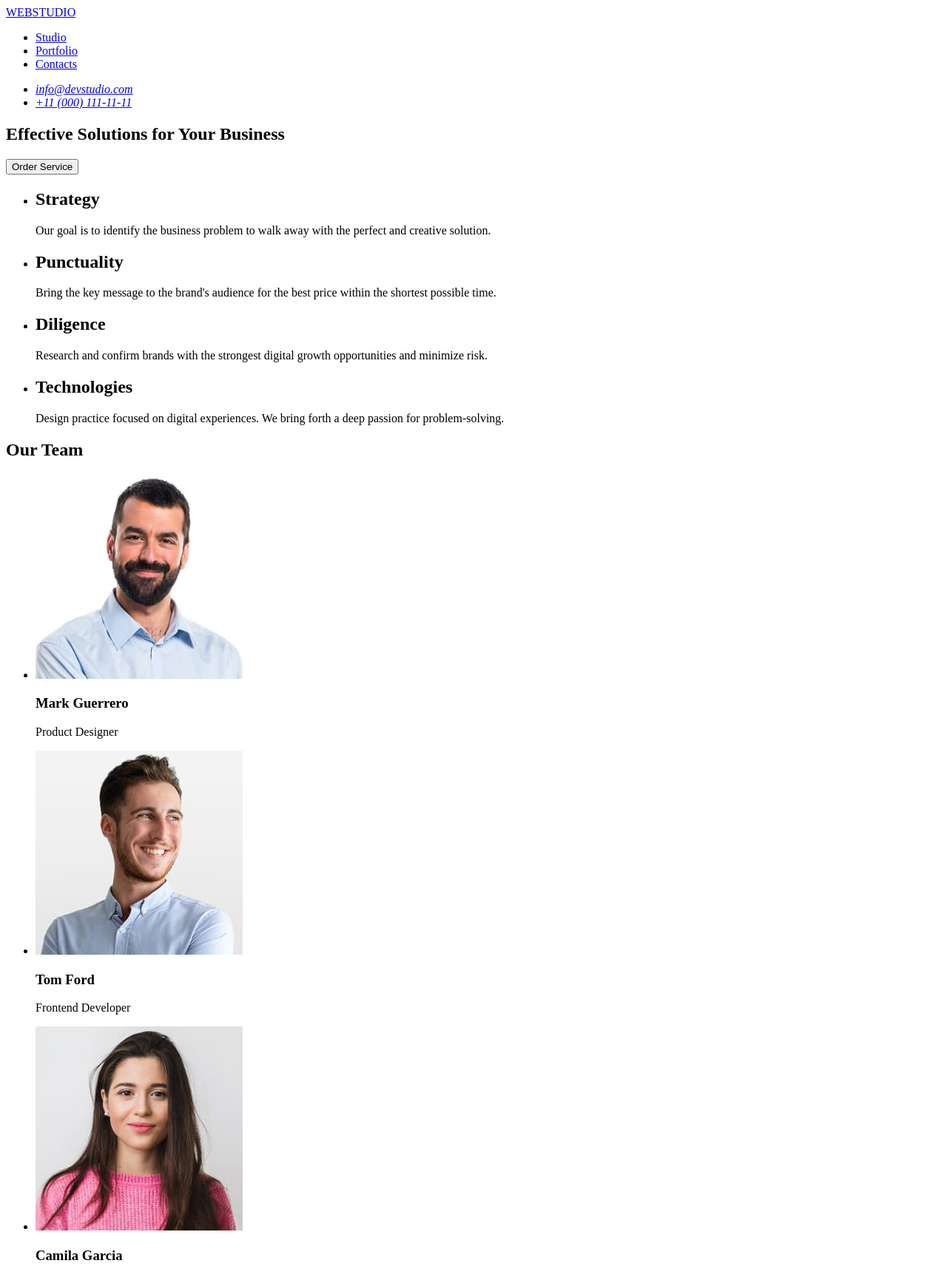
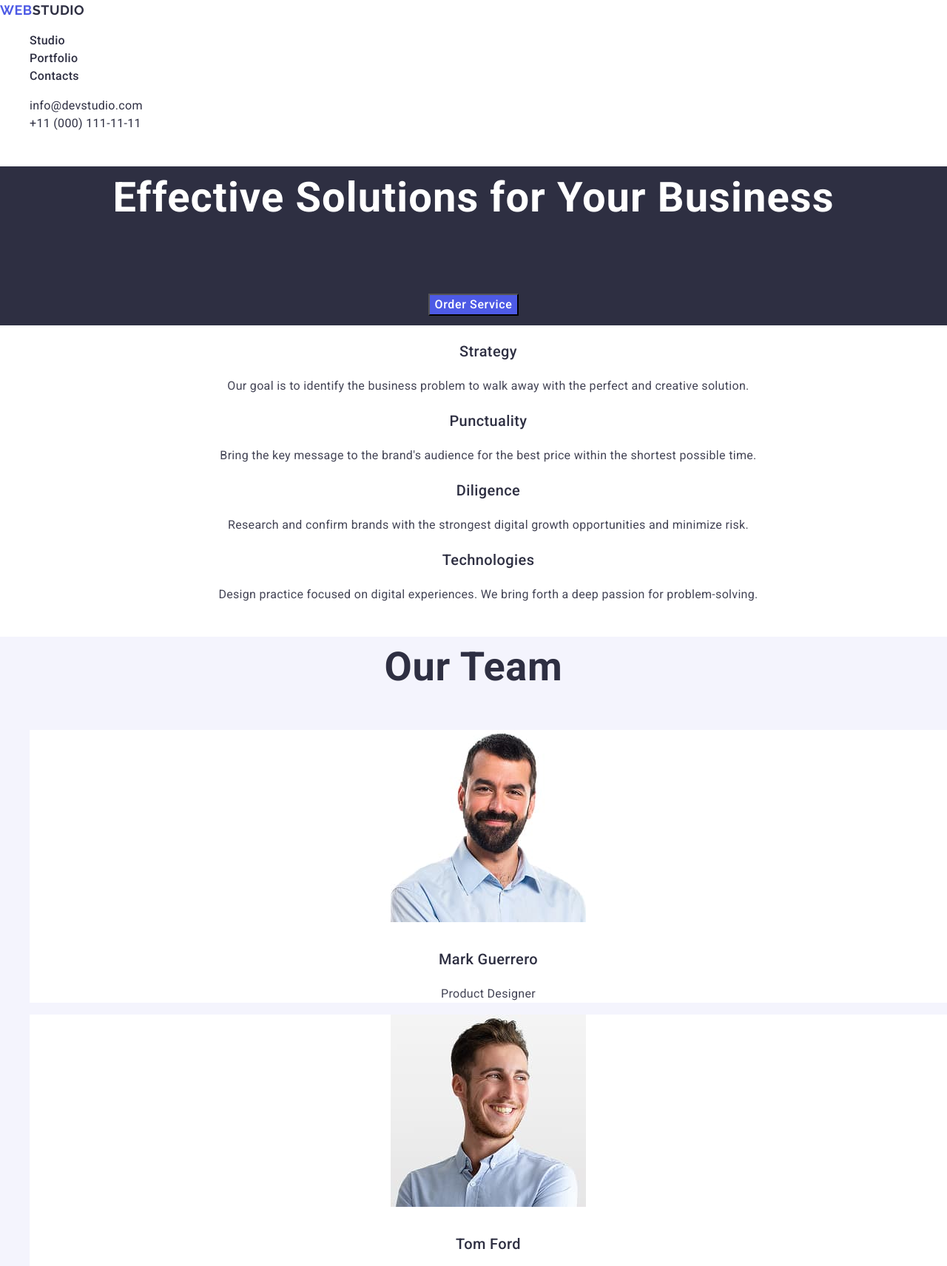
Before and after one commit to hande-yildirim/goit-markup-hw-02, a plain HTML site: page index.html in a window 1280 px wide. Shown: the top 1712 px of the page at 74% size. Drawn offline with nearby package versions, Linux system fonts and the light colour scheme.

Commit message:
goit-markup-hw-02

```diff
--- a/index.html
+++ b/index.html
@@ -1,30 +1,44 @@
 <!DOCTYPE html>
 <html lang="en">
   <head>
-    <meta charset="UTF-8" />
-    <meta name="viewport" content="width=device-width, initial-scale=1.0" />
-    <title>WebStudio</title>
+    <meta charset="UTF-8">
+    <meta name="viewport" content="width=device-width, initial-scale=1.0">
+    <title>WebStudio_Homework_2</title>
+
+    <link rel="preconnect" href="https://fonts.googleapis.com">
+    <link rel="preconnect" href="https://fonts.gstatic.com" crossorigin>
+    <link
+      href="https://fonts.googleapis.com/css2?family=Raleway:wght@700&family=Roboto:wght@400;500;700&display=swap"
+      rel="stylesheet">
+
+    <link rel="stylesheet" href="styles.css">
+    <link
+      rel="stylesheet"
+      href="https://cdnjs.cloudflare.com/ajax/libs/modern-normalize/3.0.1/modern-normalize.min.css">
   </head>
-  <body>
-    <header>
-      <!-- Sol Menü Alanı -->
-      <a href="/">WEBSTUDIO</a>
+
+  <body class="body-page">
+    <!-- Sol Menü Alanı -->
+    <header class="page-start">
+      <a class="header-logo" href="#">
+        WEB<span class="logo-studio">STUDIO</span>
+      </a>
       <nav>
-        <ul>
-          <li><a href="#">Studio</a></li>
-          <li><a href="#">Portfolio</a></li>
-          <li><a href="#">Contacts</a></li>
+        <ul class="head-menu">
+          <li class="head-menu-list"><a href="#">Studio</a></li>
+          <li class="head-menu-list"><a href="#">Portfolio</a></li>
+          <li class="head-menu-list"><a href="#">Contacts</a></li>
         </ul>
       </nav>
       <!-- Sol Menü Alanı Bitti -->
 
       <!-- Sağ İletişim Bilgileri -->
       <address>
-        <ul>
-          <li>
+        <ul class="head-contact">
+          <li class="contact-list">
             <a href="mailto:info@devstudio.com">info@devstudio.com</a>
           </li>
-          <li>
+          <li class="contact-list">
             <a href="tel:+110001111111">+11 (000) 111-11-11</a>
           </li>
         </ul>
@@ -34,40 +48,47 @@
 
     <main>
       <!-- 1. Section: Ana Başlık Buton -->
-      <section>
-        <h1>Effective Solutions for Your Business</h1>
-        <button type="button">Order Service</button>
+      <section class="title-area">
+        <h1 class="title-area">Effective Solutions for Your Business</h1>
+        <button class="title-button">Order Service</button>
         <!-- Ana Başlık Buton Bitti -->
       </section>
 
       <!-- 2. Section: İçerik Metin -->
-      <section>
-        <ul>
+      <section class="first-paragraph">
+        <ul class="first-paragraph-list">
           <li>
-            <h2>Strategy</h2>
-            <p>
-              Our goal is to identify the business problem to walk away with the
+            <h3 class="first-h3">Strategy</h3>
+            <p class="first-paragraph-text">
+              Our goal is to identify the business
+              problem to walk away with the
               perfect and creative solution.
             </p>
           </li>
+
           <li>
-            <h2>Punctuality</h2>
-            <p>
-              Bring the key message to the brand's audience for the best price
+            <h3 class="first-h3">Punctuality</h3>
+            <p class="first-paragraph-text">
+              Bring the key message to the
+              brand's audience for the best price
               within the shortest possible time.
             </p>
           </li>
+
           <li>
-            <h2>Diligence</h2>
-            <p>
-              Research and confirm brands with the strongest digital growth
+            <h3 class="first-h3">Diligence</h3>
+            <p class="first-paragraph-text">
+              Research and confirm brands with
+              the strongest digital growth
               opportunities and minimize risk.
             </p>
           </li>
+
           <li>
-            <h2>Technologies</h2>
-            <p>
-              Design practice focused on digital experiences. We bring forth a
+            <h3 class="first-h3">Technologies</h3>
+            <p class="first-paragraph-text">
+              Design practice focused on digital
+              experiences. We bring forth a
               deep passion for problem-solving.
             </p>
           </li>
@@ -76,58 +97,129 @@
       <!-- İçerik Metin Bitti -->
 
       <!-- 3. Section Görseller ve Üyeler -->
-      <section>
+      <section class="team-area">
         <h2>Our Team</h2>
-        <ul>
-          <li>
+        <ul class="team-area-list">
+          <li class="team-list">
             <img
               src="images/img-1.jpg"
               alt="Mark Guerrero - Product Designer"
-              width="280"
-            />
-            <h3>Mark Guerrero</h3>
-            <p>Product Designer</p>
+              width="264">
+
+            <h3 class="team-list-name">Mark Guerrero</h3>
+            <p class="team-list-job">Product Designer</p>
           </li>
 
-          <li>
+          <li class="team-list">
             <img
               src="images/img-2.jpg"
               alt="Tom Ford - Frontend Developer"
-              width="280"
-            />
-            <h3>Tom Ford</h3>
-            <p>Frontend Developer</p>
+              width="264">
+
+            <h3 class="team-list-name">Tom Ford</h3>
+            <p class="team-list-job">Frontend Developer</p>
           </li>
 
-          <li>
+          <li class="team-list">
             <img
               src="images/img-3.jpg"
               alt="Camila Garcia - Marketing"
-              width="280"
-            />
-            <h3>Camila Garcia</h3>
-            <p>Marketing</p>
+              width="264">
+
+            <h3 class="team-list-name">Camila Garcia</h3>
+            <p class="team-list-job">Marketing</p>
           </li>
 
-          <li>
+          <li class="team-list">
             <img
               src="images/img-4.jpg"
               alt="Daniel Wilson - UI Designer"
-              width="280"
-            />
-            <h3>Daniel Wilson</h3>
-            <p>UI Designer</p>
+              width="264">
+
+            <h3 class="team-list-name">Daniel Wilson</h3>
+            <p class="team-list-job">UI Designer</p>
+          </li>
+        </ul>
+      </section>
+      <!-- Görseller ve Üyeler Bitti -->
+
+      <!-- 4. Section Our Portfolio alanı-->
+      <section class="portfolio-area">
+        <h2>Our Portfolio</h2>
+
+        <ul class="portfolio-area-list">
+          <li class="portfolio-list">
+            <img src="images/img-5.jpg"
+            alt="Banking App - App"
+            width="360">
+
+            <h3 class="portfolio-list-name">Banking App</h3>
+            <p class="portfolio-list-job">App</p>
+          </li>
+
+          <li class="portfolio-list">
+            <img
+              src="images/img-6.jpg"
+              alt="Cashless Payment - Marketing"
+              width="360">
+
+            <h3 class="portfolio-list-name">Cashless Payment</h3>
+            <p class="portfolio-list-job">Marketing</p>
+          </li>
+
+          <li class="portfolio-list">
+            <img
+              src="images/img-7.jpg"
+              alt="Meditation App - App"
+              width="360">
+
+            <h3 class="portfolio-list-name">Meditation App</h3>
+            <p class="portfolio-list-job">App</p>
+          </li>
+
+          <li class="portfolio-list">
+            <img
+              src="images/img-8.jpg"
+              alt="Taxi Service - Marketing"
+              width="360">
+
+            <h3 class="portfolio-list-name">Taxi Service</h3>
+            <p class="portfolio-list-job">Marketing</p>
+          </li>
+
+          <li class="portfolio-list">
+            <img
+              src="images/img-9.jpg"
+              alt="Screen Illustrations"
+              width="360">
+
+            <h3 class="portfolio-list-name">Screen Illustrations</h3>
+            <p class="portfolio-list-job">Design</p>
+          </li>
+
+          <li class="portfolio-list">
+            <img
+              src="images/img-10.jpg"
+              alt="Online Courses - Marketing"
+              width="360">
+
+            <h3 class="portfolio-list-name">Online Courses</h3>
+            <p class="portfolio-list-job">Marketing</p>
           </li>
         </ul>
       </section>
     </main>
-    <!-- Görseller ve Üyeler Bitti -->
+    <!-- 4. Section Our Portfolio alanı bitti-->
 
     <!-- Footer Alanı -->
-    <footer>
-      <a href="/">WEBSTUDIO</a>
-      <p>
-        Increase the flow of customers and sales for your business with digital
+    <footer class="finish-page">
+      <a class="footer-logo" href="#">
+        WEB<span class="footer-logo-studio">STUDIO</span>
+      </a>
+
+      <p class="footer-text">
+        Increase the flow of customers and
+        sales for your business with digital
         marketing & growth solutions.
       </p>
     </footer>
--- /dev/null
+++ b/styles.css
@@ -0,0 +1,226 @@
+.body-page {
+  font-family: "Roboto", sans-serif;
+  line-height: 1.5;
+}
+
+.body-page a {
+  text-decoration: none;
+}
+
+/* Header Alanı */
+.header-logo {
+  font-family: "Raleway", sans-serif;
+  font-size: 18px;
+  font-weight: 700;
+  line-height: 1.5;
+  letter-spacing: 0.03em;
+  text-transform: uppercase;
+  color: #4d5ae5;
+}
+
+.logo-studio {
+  color: #2e2f42;
+}
+
+.head-menu-list {
+  text-decoration: none;
+  list-style-type: none;
+}
+
+.head-menu-list>a {
+  font-size: 16px;
+  font-weight: 500;
+  letter-spacing: 0.02em;
+  color: #2e2f42;
+}
+
+.head-menu-list>a:hover,
+.head-menu-list:focus {
+  color: #404bbf;
+}
+
+.head-menu-list>a:active {
+  color: #404bbf;
+  text-decoration: underline;
+  text-underline-offset: 5px;
+}
+
+.head-contact {
+  font-style: normal;
+  text-decoration: none;
+  list-style-type: none;
+}
+
+.contact-list {
+  font-style: normal;
+  text-decoration: none;
+}
+
+.contact-list>a {
+  font-size: 16px;
+  letter-spacing: 0.02em;
+  color: #2e2f42;
+}
+
+.contact-list>a:hover {
+  color: #404bbf;
+}
+
+/* Header Alanı Bitti */
+
+/* 1.Section Üyeler ve İçerik */
+
+.title-area {
+    background-color: #2E2F42;
+    text-align: center;
+}
+
+.title-area {
+    font-family: "Roboto" sans-serif;
+    font-weight: 700;
+    font-size: 56px;
+    line-height: 1.5;
+    color: #FFFFFF;
+    letter-spacing: 0.02em;
+}
+
+.title-button {
+    font-size: 16px;
+    font-weight: 500;
+    line-height: 1.5;
+    letter-spacing: 0.04em;
+    color: #FFFFFF;
+    background-color: #4D5AE5;
+    cursor: pointer;
+}
+
+.title-button:hover {
+    background-color: #404BBF;
+}
+/* 1.Section Üyeler ve İçerik Bitti */
+
+/* 2.Section */
+
+.first-paragraph {
+    text-align: center;
+}
+
+.first-paragraph-list {
+    list-style: none;
+}
+
+.first-paragraph-text {
+    font-size: 16px;
+    font-weight: 400;
+    line-height: 1.5;
+    letter-spacing: 0.02em;
+    color: #434455;
+}
+
+.first-h3 {
+    font-size: 20px;
+    font-weight: 500;
+    line-height: 1.5;
+    letter-spacing: 0.02em;
+    color: #2E2F42;
+}
+/* 2.Section Bitti */
+
+/* 3. Section Our Team Liste */
+
+.team-area {
+    background-color: #F4F4FD;
+    color: #2E2F42;
+    font-size: 36px;
+    font-weight: 700;
+    line-height: 1.5;
+    letter-spacing: 0.02em;
+    text-align: center;
+}
+
+.team-area-list {
+    list-style-type: none;
+}
+
+.team-list-name {
+    font-size: 20px;
+    font-weight: 500;
+    line-height: 1.5;
+    letter-spacing: 0.02em;
+    text-align: center;
+    color: #2E2F42;
+}
+
+.team-list-job {
+    font-size: 16px;
+    font-weight: 400;
+    line-height: 1.5;
+    letter-spacing: 0.02em;
+    text-align: center;
+    color: #434455;
+}
+
+.team-list {
+    background-color: #FFFFFF;
+}
+/* 3. Section Our Team Liste Bitti */
+
+/* 4. Section Our Portfolio */
+
+.portfolio-area {
+    font-size: 36px;
+    font-weight: 700;
+    line-height: 1.5;
+    letter-spacing: 0.02em;
+    text-align: center;
+    color: #2E2F42;
+}
+
+.portfolio-area-list {
+    list-style-type: none;
+}
+
+.potfolio-list-name {
+    font-size: 20px;
+    font-weight: 500;
+    line-height: 1.5;
+    letter-spacing: 0.02em;
+    color: #2E2F42;
+}
+
+.portfolio-list-job {
+    font-size: 16px;
+    font-weight: 400;
+    line-height: 1.5;
+    letter-spacing: 0.02em;
+    color: #434455;
+}
+/* 4. Section Our Portfolio */
+
+/* 5. Footer */
+
+.finish-page {
+    background-color: #2E2F42;
+}
+
+.footer-logo {
+    font-family: "Raleway", sans-serif;
+    font-size: 18px;
+    font-weight: 700;
+    line-height: 1.5;
+    letter-spacing: 0.03em;
+    text-transform: uppercase;
+    color: #4d5ae5;
+}
+
+.footer-logo-studio {
+    color: #f4f4fd;
+}
+
+.footer-text {
+    font-size: 16px;
+    font-weight: 400;
+    line-height: 1.5;
+    letter-spacing: 0.02em;
+    color: #F4F4FD;
+}
```
Also changed, not shown: images/img-10.jpg (added), images/img-5.jpg (added), images/img-6.jpg (added), images/img-7.jpg (added), images/img-8.jpg (added), images/img-9.jpg (added).
